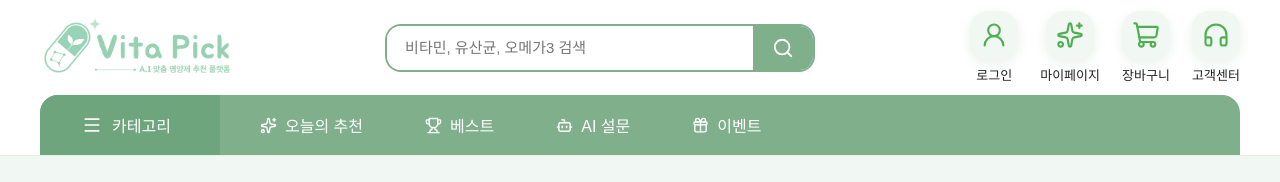
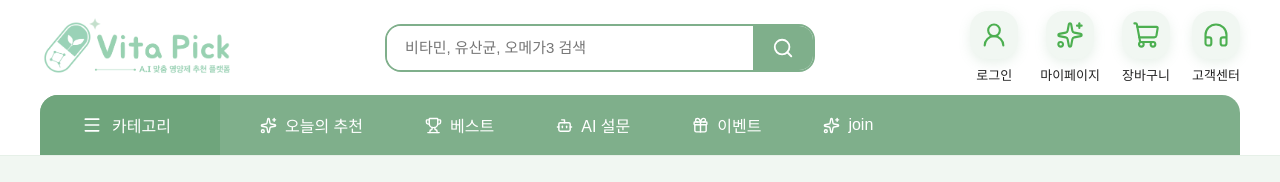
Before and after one commit to qkrwnstj1346/vitapick-FE, a React (Vite) app: page /v1/auth/join in a window 1280 px wide. Shown: the top 182 px of the page. Built offline with nearby package versions, Linux system fonts and the light colour scheme.

Commit message:
헤더에 임시 회원가입 버튼제작
헤더에 임시 회원가입 버튼 만들고, app.jsx, join.jsx 에 api 주소 수정함.

```diff
--- a/src/App.jsx
+++ b/src/App.jsx
@@ -55,7 +55,7 @@ function App() {
         };
 
         apiCall(
-            "/users/login",
+            "/v1/auth/login",
             "POST",
             data,
             null,
@@ -100,7 +100,7 @@ function App() {
 
                 }
 
-                navigate("/login");
+                navigate("/v1/auth/login");
 
             });
 
--- a/src/components/layout/Header.jsx
+++ b/src/components/layout/Header.jsx
@@ -340,6 +340,19 @@ function Header({ userInfo, isLoggedIn, onLogout }) {
 
                     </li>
 
+                    {/* join */}
+                    <li>
+
+                        <Link to="/v1/auth/join">
+
+                            <Sparkles size={17} />
+
+                            join
+
+                        </Link>
+
+                    </li>
+
                 </ul>
 
             </nav>
--- a/src/pages/users/Join.jsx
+++ b/src/pages/users/Join.jsx
@@ -62,7 +62,7 @@ export default function JoinForm() {
       return;
     }
     try{
-      const data = await apiCall(`/v1/auth/check-id/${value}`, "GET", null, null, false);
+      const data = await apiCall(`/v1/checkid/${value}`, "GET", null, null, false);
       if(data.idUse === "T"){
         setIdCheckMsg(data.message);
         setIdCheckOk(true);
```
